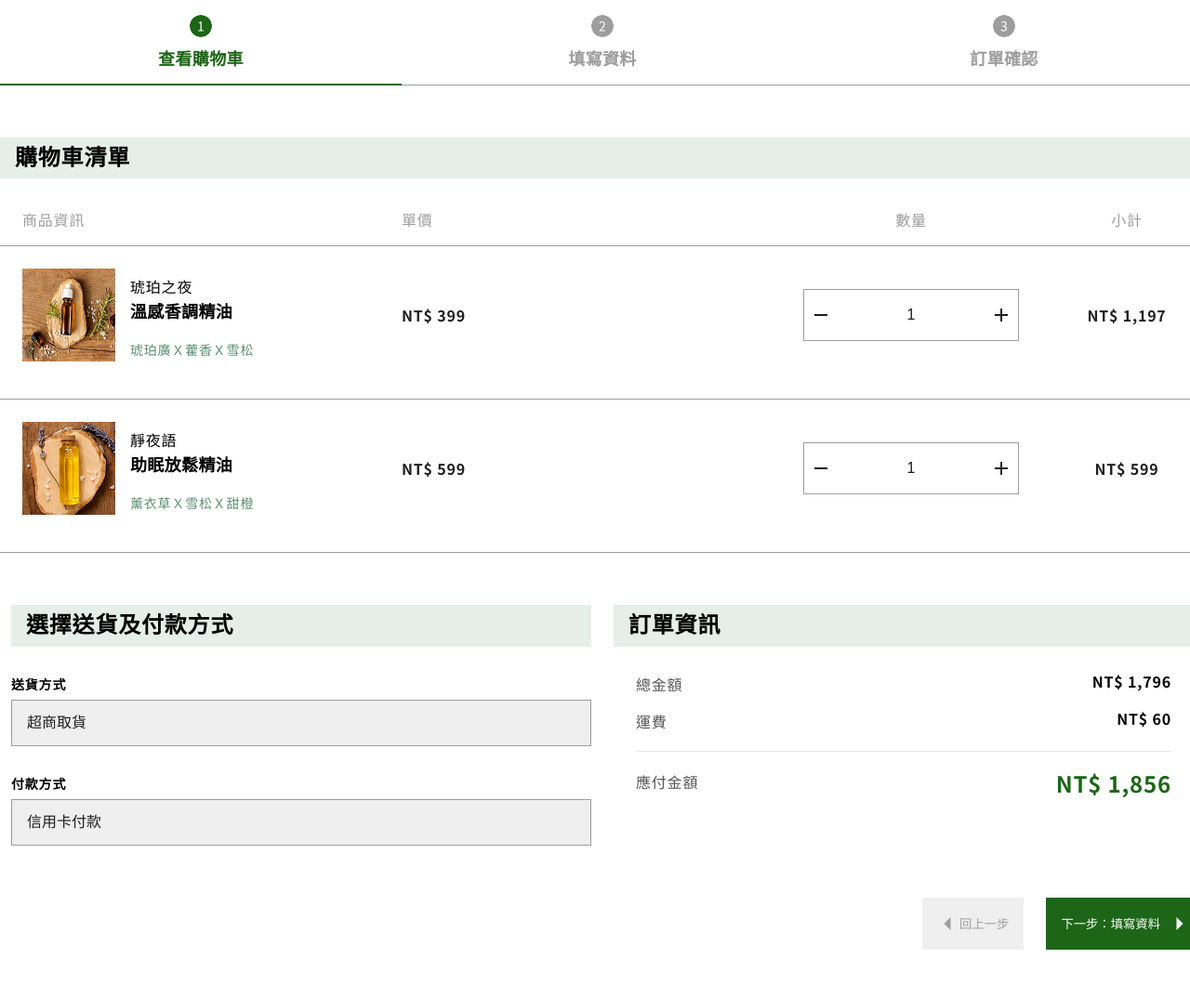
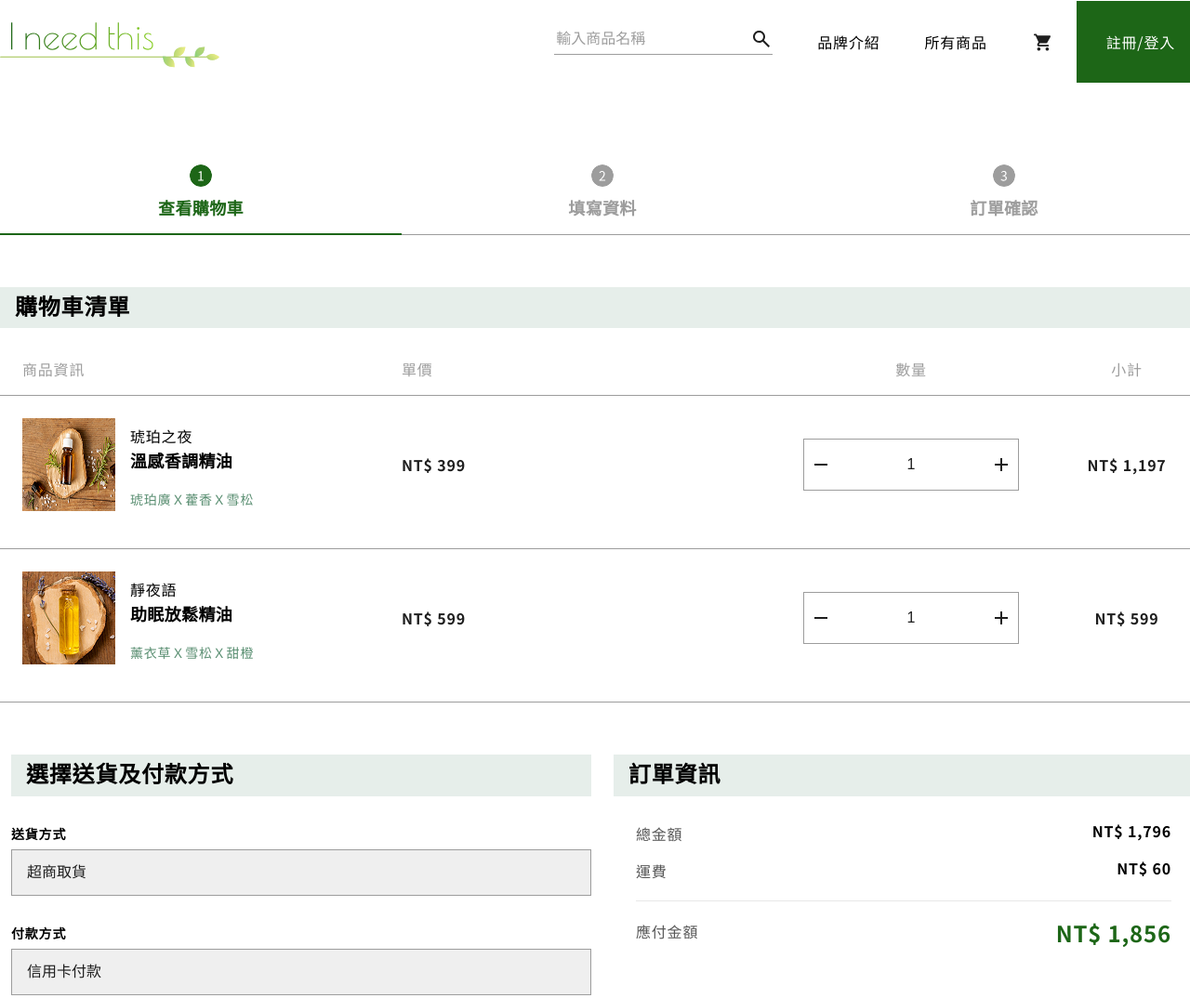
Before and after one commit to Jane0355/Ineedthis, a website built with Vite: page pages/shopping_info.html in a window 1280 px wide. Shown: the top 1074 px of the page at 93% size. Built offline with nearby package versions, Linux system fonts and the light colour scheme.

Commit message:
不重要的小更新-nav

```diff
--- a/pages/shopping_info.html
+++ b/pages/shopping_info.html
@@ -11,7 +11,7 @@
 </head>
 <body>
   <!-- 頁首 -->
-  <!-- <nav class="container mb-72">
+  <nav class="container mb-72">
     <div class="d-flex align-center justify-between">
       <a href="index.html" class="py-16 "><img src="/assets/img/logo_on light.svg" alt="logo"></a>
       <ul class="d-flex align-center">
@@ -24,7 +24,7 @@
         <li><a href="" class="d-flex align-center justify-end px-32 py-32 bg-primary-dark tm login">註冊/登入</a></li>
         </ul>
     </div>
-  </nav> -->
+  </nav>
   <main class="container mb-56 px-12">
     <script>
       document.addEventListener('DOMContentLoaded', () => {
```
